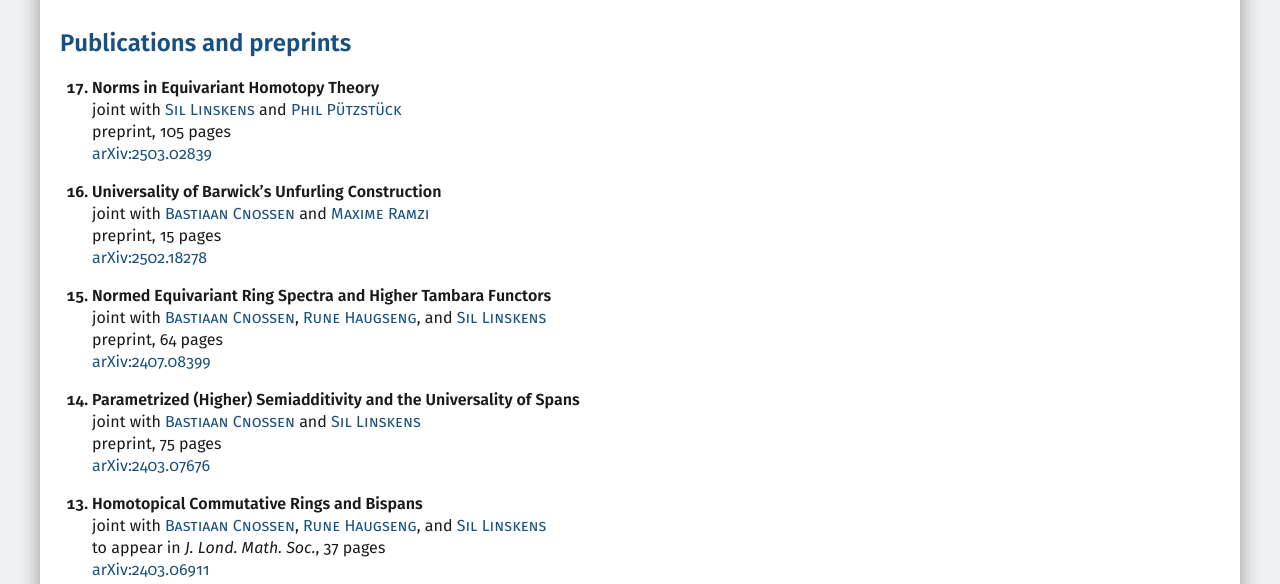
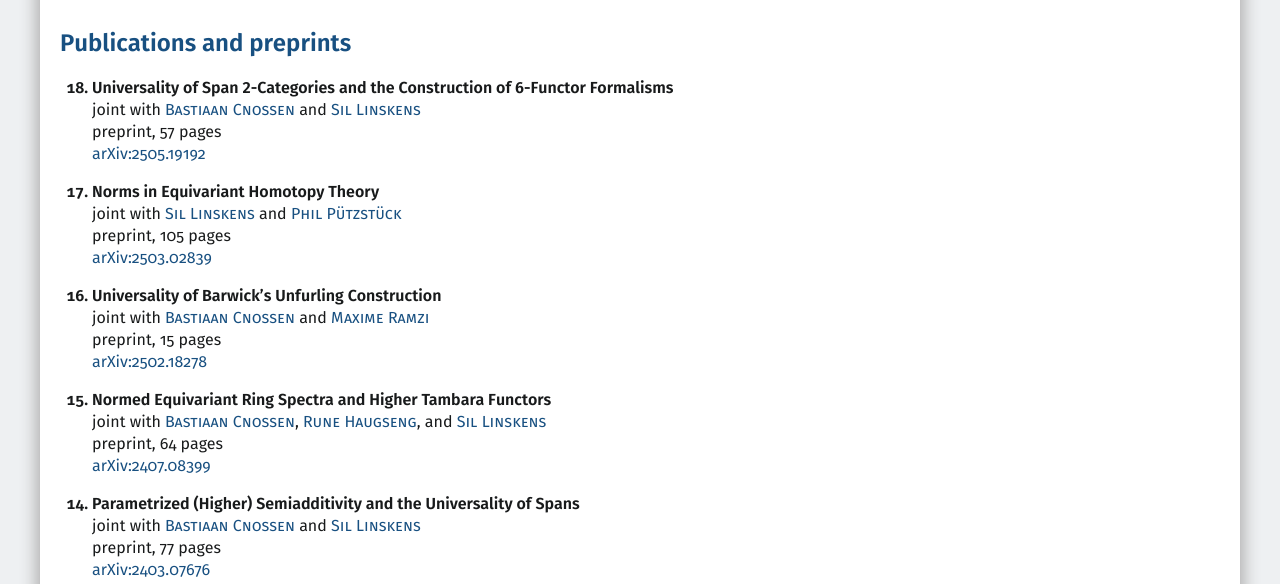
Before and after one commit to t-lenz/t-lenz.github.io, a plain HTML site: page index.html in a window 1280 px wide. Shown: the part 459-1043 px from the top of the page. Drawn offline with Linux system fonts and the light colour scheme.

Commit message:
new preprint (with Cnossen and Linskens)

```diff
--- a/index.html
+++ b/index.html
@@ -53,6 +53,12 @@
     <h2 id="publications"> Publications and preprints </h2>
     <ol reversed="reversed">
         <li><p>
+            <b>Universality of Span <span class="lining">2</span>-Categories and the Construction of <span class="lining">6</span>-Functor Formalisms</b><br/>
+            joint with <a class="sc" href="https://sites.google.com/view/bastiaan-cnossen">Bastiaan Cnossen</a> and <a class="sc" href="https://sites.google.com/view/sil-linskens/">Sil Linskens</a><br/>
+            <span class="journal">preprint, 57 pages</span><br/>
+            <a href="https://arxiv.org/abs/2505.19192">arXiv:2505.19192</a>
+        </p></li>
+        <li><p>
             <b>Norms in Equivariant Homotopy Theory</b><br/>
             joint with <a class="sc" href="https://sites.google.com/view/sil-linskens/">Sil Linskens</a> and <a class="sc" href="https://philpuetzstueck.gitlab.io/home/">Phil P&uuml;tzst&uuml;ck</a><br/>
             <span class="journal">preprint, 105 pages</span><br/>
@@ -73,7 +79,7 @@
         <li><p>
             <b>Parametrized (Higher) Semiadditivity and the Universality of Spans</b><br/>
             joint with <a class="sc" href="https://sites.google.com/view/bastiaan-cnossen">Bastiaan Cnossen</a> and <a class="sc" href="https://sites.google.com/view/sil-linskens/">Sil Linskens</a><br/>
-            <span class="journal">preprint, 75 pages</span><br/>
+            <span class="journal">preprint, 77 pages</span><br/>
             <a href="https://arxiv.org/abs/2403.07676">arXiv:2403.07676</a>
         </p></li>
         <li><p>
@@ -222,7 +228,7 @@
     </details>
     </div>
     <div class="footer">
-        last updated: May 8, 2025
+        last updated: May 27, 2025
     </div>
 </body>
 </html>
--- a/mystyle.css
+++ b/mystyle.css
@@ -44,6 +44,10 @@ body {
     -ms-text-size-adjust: 100%;
     -moz-text-size-adjust: 100%;
     -webkit-text-size-adjust: 100%;
+}
+
+span.lining {
+    font-variant-numeric: lining-nums proportional-nums;
 }
 
 div.body {
```
